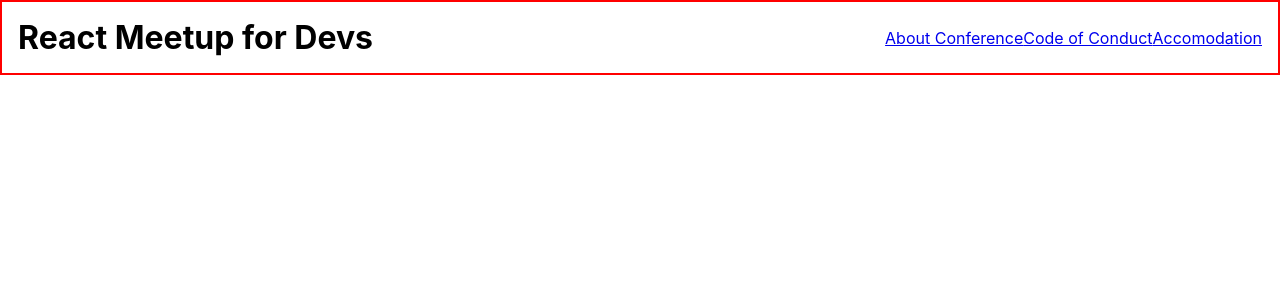
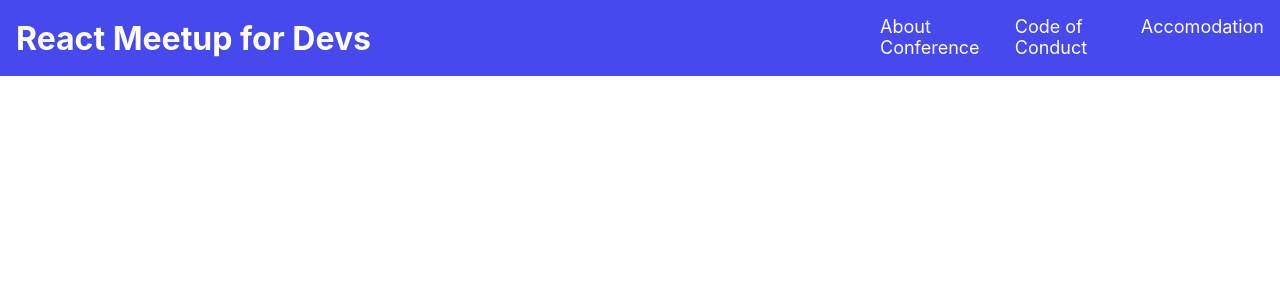
Before and after one commit to irakli12345/Responsive-React-Conference-App, a React (Create React App) app: page / in a window 1280 px wide. Shown: the top 300 px of the page. Built offline with nearby package versions, Linux system fonts and the light colour scheme.

Commit message:
added few styles for individual menu items. trying to fix menu

```diff
--- a/src/App.css
+++ b/src/App.css
@@ -1,13 +1,38 @@
+html {
+  box-sizing: border-box;
+}
+*,
+*:before,
+*:after {
+  box-sizing: inherit;
+}
+
 .top {
-  border: 2px solid red;
   display: flex;
   justify-content: space-between;
   align-items: center;
   box-sizing: border-box;
   max-height: 15%;
+  background-color: #4549ee;
+  color: white;
 }
 .top > * {
   margin: 1rem;
 }
 /* for small screens make Header text much smaller, depending on width of the screen
 */
+.primaryMenu {
+  width: 30%;
+  display: flex;
+  justify-content: space-between;
+}
+/* for small screens like tablets keep them horizontal but increase width, for phones, stack them vertically */
+.primaryMenu > * {
+  text-decoration: none;
+  color: white;
+  border-bottom: 2px solid transparent;
+  font-size: 18px;
+}
+.primaryMenu > *:hover {
+  border-bottom: 2px solid #f7d002;
+}
--- a/src/App.js
+++ b/src/App.js
@@ -2,7 +2,9 @@ import { useState } from "react";
 import { BrowserRouter as Router, Route } from "react-router-dom";
 import Menu from "./components/Menu";
 import TextLogo from "./components/TextLogo";
-
+import About from "./components/About";
+import CodeOfConduct from "./components/CodeOfConduct";
+import Accomodation from "./components/Accomodation";
 import "./App.css";
 
 function App() {
@@ -17,6 +19,12 @@ function App() {
           <TextLogo></TextLogo>
           <Menu></Menu>
         </div>
+        <div className="body">
+          {" "}
+          <Route path="/about" component={About} />
+          <Route path="/codeofconduct" component={CodeOfConduct} />
+          <Route path="/accomodation" component={Accomodation} />
+        </div>
       </div>
     </Router>
   );
--- a/src/components/Menu.js
+++ b/src/components/Menu.js
@@ -1,20 +1,13 @@
 import { BrowserRouter as Router, Route, Link } from "react-router-dom";
-import About from "./About";
-import CodeOfConduct from "./CodeOfConduct";
-import Accomodation from "./Accomodation";
 
 function Menu() {
   return (
     <Router>
       {" "}
-      <div>
+      <div className="primaryMenu">
         <Link to="/about">About Conference</Link>
         <Link to="/codeofconduct">Code of Conduct</Link>
         <Link to="/accomodation">Accomodation</Link>
-
-        <Route path="/about" component={About} />
-        <Route path="/codeofconduct" component={CodeOfConduct} />
-        <Route path="/accomodation" component={Accomodation} />
       </div>
     </Router>
   );
```
